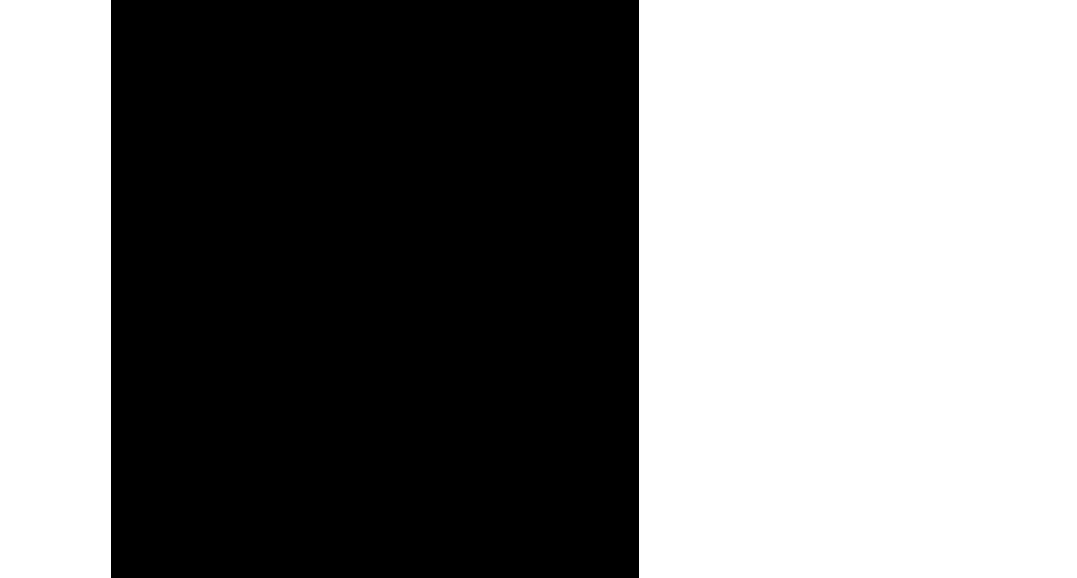
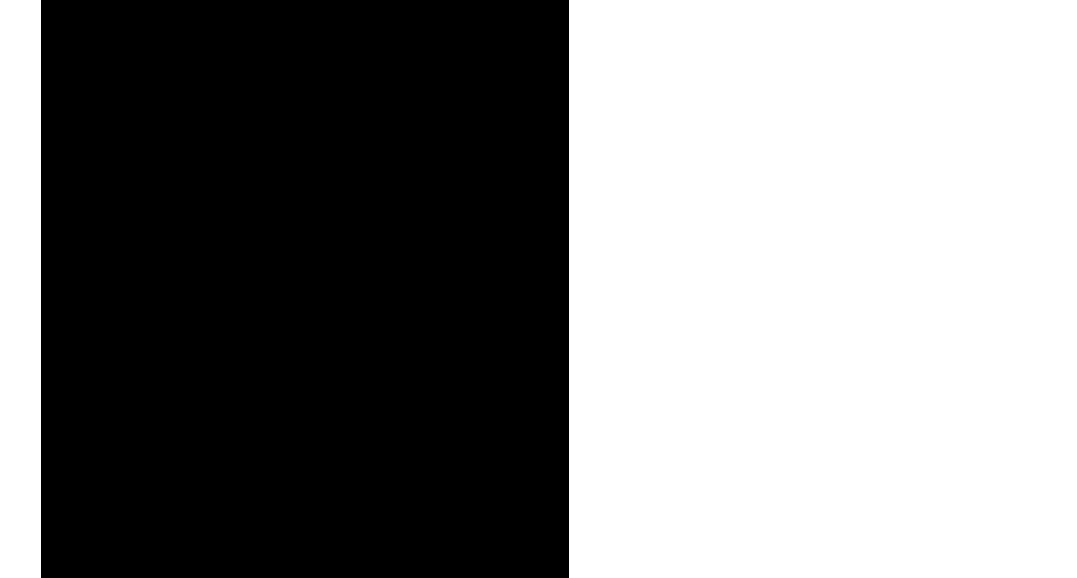
Before and after one commit to sheueying/AR-ShoeFit--main, a website built with webpack: page AR-ShoeFit/index.html in a window 1280 px wide. Shown: the part 222-800 px from the top of the page, without its empty margins (41-1118 px from the left). Built offline with nearby package versions, Linux system fonts and the light colour scheme; what deepar would draw is missing.

Commit message:
move the canvas to the left

```diff
--- a/AR-ShoeFit/public/mycss.css
+++ b/AR-ShoeFit/public/mycss.css
@@ -8,7 +8,7 @@ canvas.deepar {
     border: 0px none;
     background-color: black;
     display: block;
-    margin-left: 50px;
+    margin-left: -20px;
     -webkit-tap-highlight-color: rgba(0, 0, 0, 0);
   }
 #brand-text{
```
